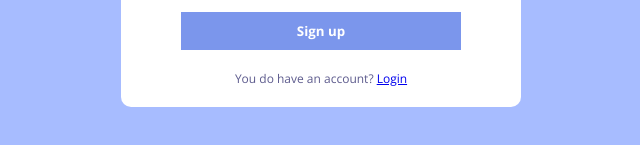
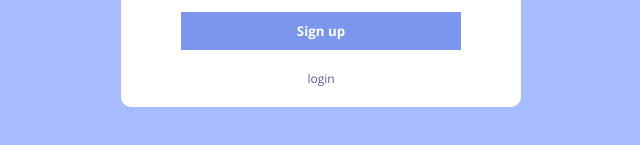
Before and after one commit to dhina4225/chat-app, a React (Create React App) app: page /register in a window 1280 px wide. Shown: the part 553-698 px from the top of the page, without its empty margins (319-959 px from the left). Built offline with nearby package versions, Linux system fonts and the light colour scheme.

Commit message:
remove files

```diff
--- a/public/index.html
+++ b/public/index.html
@@ -12,18 +12,9 @@
       href="https://fonts.googleapis.com/css2?family=Open+Sans:wght@300;400;500;600;700;800&display=swap"
       rel="stylesheet"
     />
-    <link rel="apple-touch-icon" href="%PUBLIC_URL%/logo192.png" />
-    <link rel="manifest" href="%PUBLIC_URL%/manifest.json" />
     <title>Chat App</title>
   </head>
   <body>
-    <style>
-      * {
-        font-family: "Open Sans", sans-serif;
-        margin: 0;
-      }
-    </style>
-    <noscript>You need to enable JavaScript to run this app.</noscript>
     <div id="root"></div>
   </body>
 </html>
--- a/src/pages/Register.jsx
+++ b/src/pages/Register.jsx
@@ -4,12 +4,12 @@ import { createUserWithEmailAndPassword, updateProfile } from "firebase/auth";
 import { auth, db, storage } from "../firebase";
 import { ref, uploadBytesResumable, getDownloadURL } from "firebase/storage";
 import { doc, setDoc } from "firebase/firestore";
-import { useNavigate, Link } from "react-router-dom";
+// import { useNavigate, Link } from "react-router-dom";
 
 const Register = () => {
   const [err, setErr] = useState(false);
   const [loading, setLoading] = useState(false);
-  const navigate = useNavigate();
+  // const navigate = useNavigate();
 
   const handleSubmit = async (e) => {
     e.preventDefault();
@@ -43,7 +43,7 @@ const Register = () => {
 
             //create empty user chats on firestore
             await setDoc(doc(db, "userChats", res.user.uid), {});
-            navigate("/");
+            // navigate("/");
           } catch (err) {
             console.log(err);
             setErr(true);
@@ -78,7 +78,8 @@ const Register = () => {
           {err && <span> Something went wrong</span>}
         </form>
         <p>
-          You do have an account? <Link to="/register">Login</Link>
+          login{" "}
+          {/* You do have an account? <Link to="/register">Login</Link> */}
         </p>
       </div>
     </div>
```
Also changed, not shown: package.json (+5 -4 lines), 1 other file (tests, documents, lock files or other folders).
